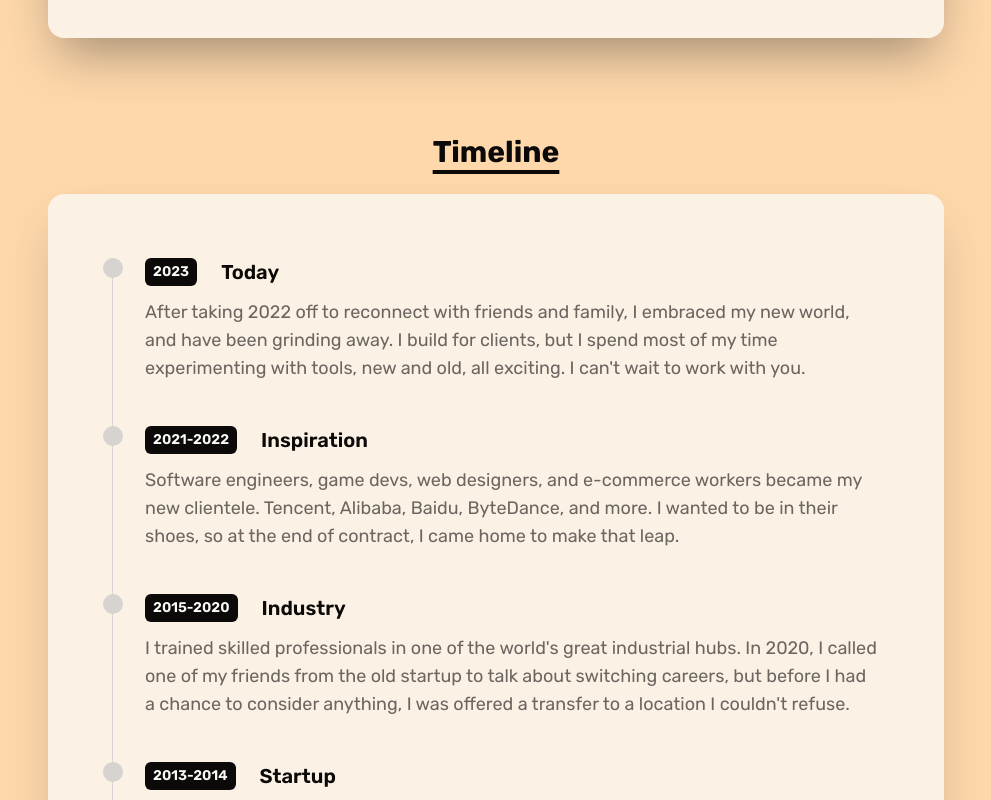
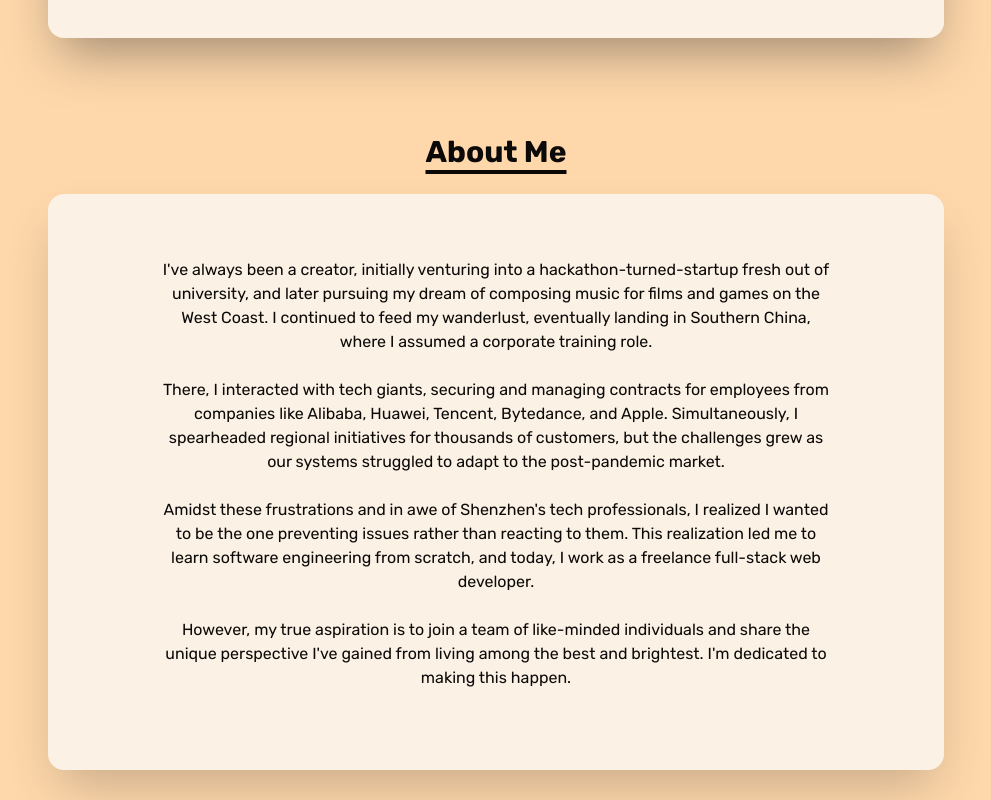
Before and after one commit to BKSchatzki/bks-portfolio, a React (Vite) app: page / in a window 1280 px wide. Shown: the part 1520-2320 px from the top of the page, without its empty margins (144-1135 px from the left). Built offline with nearby package versions, Linux system fonts and the light colour scheme.

Commit message:
Start changes to site concept

```diff
--- a/src/components/Timeline.jsx
+++ b/src/components/Timeline.jsx
@@ -9,9 +9,36 @@ function Timeline() {
       className="my-8 flex snap-center scroll-m-24 flex-col items-center justify-center sm:my-16 lg:my-24"
       id="timeline"
     >
-      <Title>Timeline</Title>
+      <Title>About Me</Title>
+      {/* <Title>Timeline</Title> */}
       <div className="w-full rounded-2xl bg-stone-50/75 p-8 shadow-2xl shadow-stone-700/30 dark:bg-slate-900/75 dark:shadow-slate-950/30 sm:p-12 lg:p-16">
-        {timeline.map((item, index) => (
+        <p className="mx-auto mb-3 max-w-xl text-center text-xs font-normal sm:mb-3.5 sm:text-sm lg:mb-4 lg:max-w-2xl lg:text-base">
+          I've always been a creator, initially venturing into a
+          hackathon-turned-startup fresh out of university, and later pursuing
+          my dream of composing music for films and games on the West Coast. I
+          continued to feed my wanderlust, eventually landing in Southern China,
+          where I assumed a corporate training role.
+          <br />
+          <br />
+          There, I interacted with tech giants, securing and managing contracts
+          for employees from companies like Alibaba, Huawei, Tencent, Bytedance,
+          and Apple. Simultaneously, I spearheaded regional initiatives for
+          thousands of customers, but the challenges grew as our systems
+          struggled to adapt to the post-pandemic market.
+          <br />
+          <br />
+          Amidst these frustrations and in awe of Shenzhen's tech professionals,
+          I realized I wanted to be the one preventing issues rather than
+          reacting to them. This realization led me to learn software
+          engineering from scratch, and today, I work as a freelance full-stack
+          web developer.
+          <br />
+          <br />
+          However, my true aspiration is to join a team of like-minded
+          individuals and share the unique perspective I've gained from living
+          among the best and brightest. I'm dedicated to making this happen.
+        </p>
+        {/* {timeline.map((item, index) => (
           <TimelineItem
             details={item.details}
             duration={item.duration}
@@ -19,7 +46,7 @@ function Timeline() {
             title={item.title}
             year={item.year}
           />
-        ))}
+        ))} */}
       </div>
     </section>
   );
```
